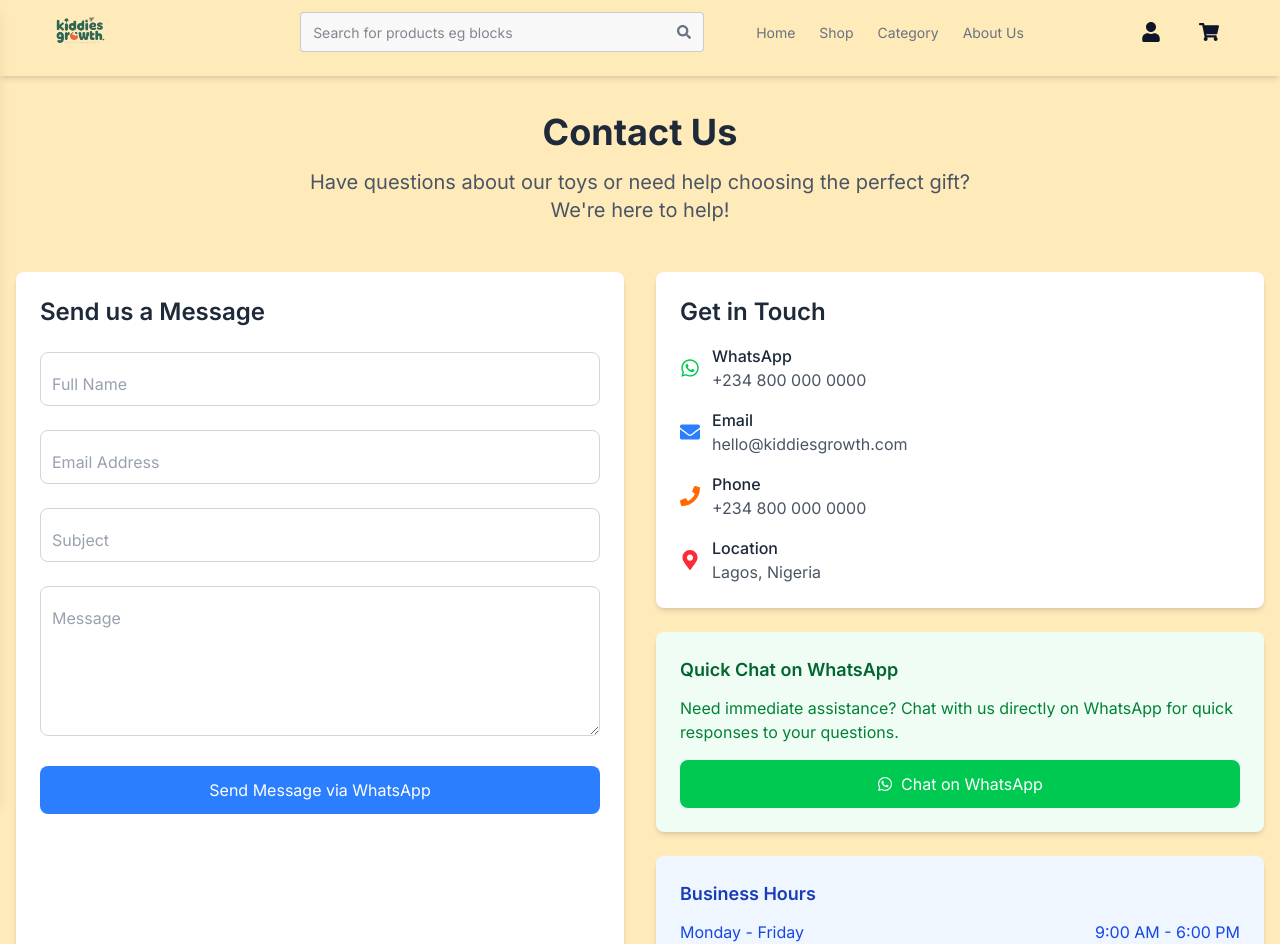
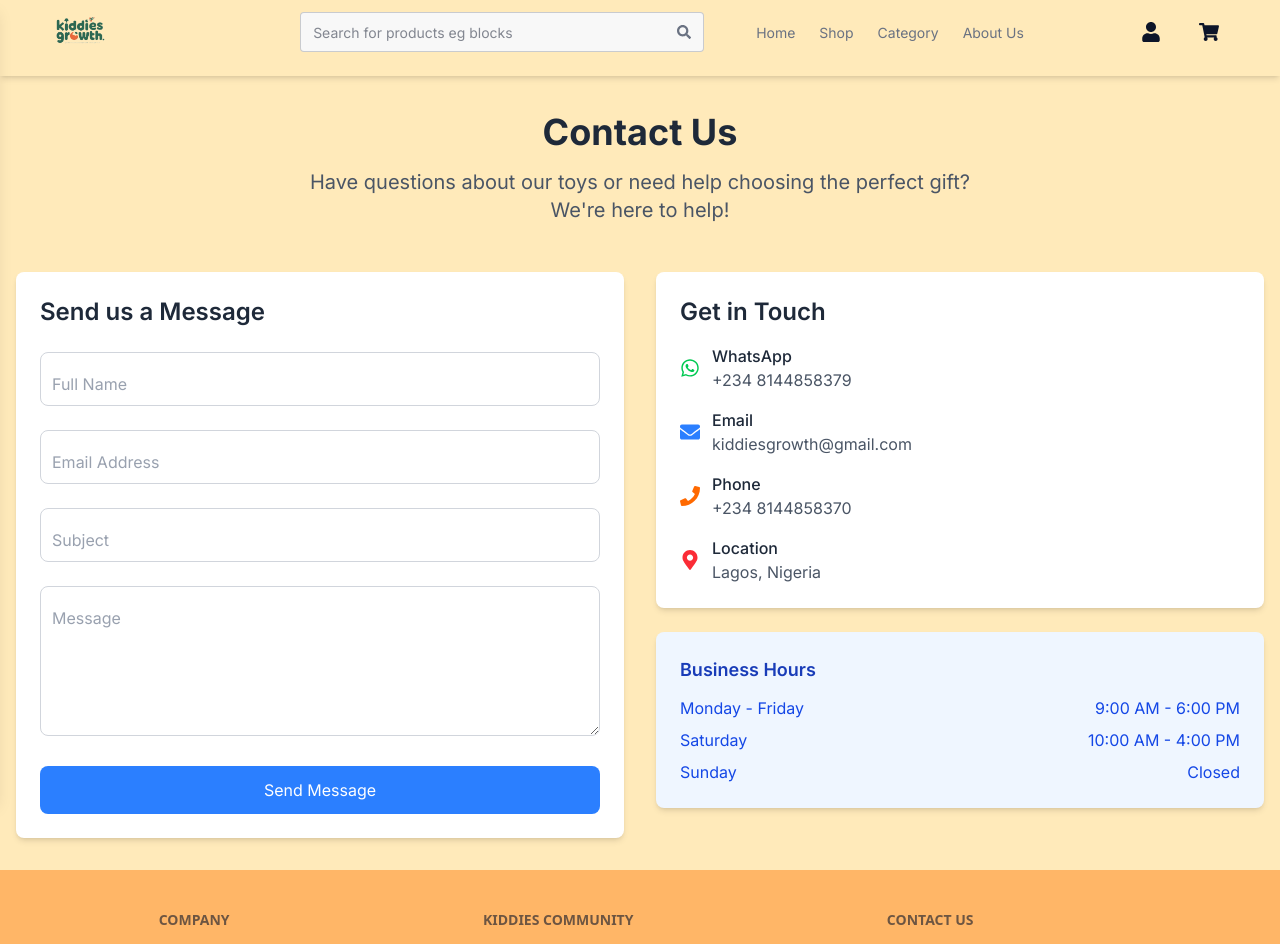
Before and after one commit to Kkebuka/kiddiesgrowth, a React (Vite) app: page /contact in a window 1280 px wide. Shown: the top 944 px of the page. Built offline with nearby package versions, Linux system fonts and the light colour scheme.

Commit message:
minor change

```diff
--- a/src/pages/contagePage/ContactPage.tsx
+++ b/src/pages/contagePage/ContactPage.tsx
@@ -117,7 +117,7 @@ Please get back to me. Thank you!`;
               type="submit"
               className="w-full bg-blue-500 hover:bg-blue-600 text-white py-3 rounded-lg transition-transform duration-200 hover:scale-[1.02]"
             >
-              Send Message via WhatsApp
+              Send Message
             </button>
           </form>
         </div>
@@ -134,17 +134,17 @@ Please get back to me. Thank you!`;
               {
                 icon: <FaWhatsapp className="w-5 h-5 text-green-500" />,
                 title: "WhatsApp",
-                value: "+234 800 000 0000",
+                value: "+234 8144858379",
               },
               {
                 icon: <FaEnvelope className="w-5 h-5 text-blue-500" />,
                 title: "Email",
-                value: "hello@kiddiesgrowth.com",
+                value: "kiddiesgrowth@gmail.com",
               },
               {
                 icon: <FaPhone className="w-5 h-5 text-orange-500" />,
                 title: "Phone",
-                value: "+234 800 000 0000",
+                value: "+234 8144858370",
               },
               {
                 icon: <FaMapMarkerAlt className="w-5 h-5 text-red-500" />,
@@ -163,7 +163,7 @@ Please get back to me. Thank you!`;
           </div>
 
           {/* Quick WhatsApp Chat */}
-          <div className="bg-green-50 rounded-lg shadow-md p-6 hover:shadow-lg transition-shadow duration-300">
+          {/* <div className="bg-green-50 rounded-lg shadow-md p-6 hover:shadow-lg transition-shadow duration-300">
             <h3 className="text-lg font-semibold text-green-800 mb-3">
               Quick Chat on WhatsApp
             </h3>
@@ -178,7 +178,7 @@ Please get back to me. Thank you!`;
               <FaWhatsapp className="w-4 h-4" />
               Chat on WhatsApp
             </button>
-          </div>
+          </div> */}
 
           {/* Business Hours */}
           <div className="bg-blue-50 rounded-lg shadow-md p-6 hover:shadow-lg transition-shadow duration-300">
```
